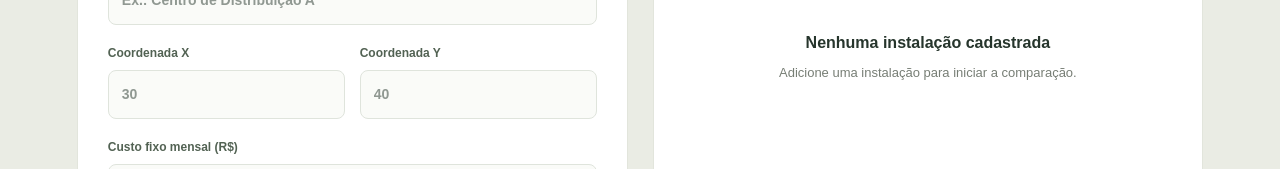
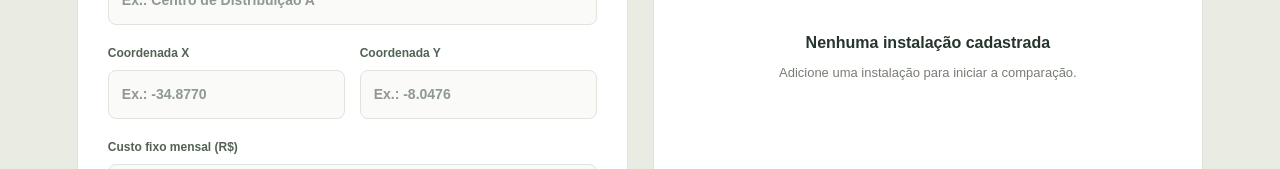
Before and after one commit to JohnnyFRL/LogiLocal_logistica, a Next.js app: page / in a window 1280 px wide. Shown: the part 3382-3551 px from the top of the page. Built offline with nearby package versions, Linux system fonts and the light colour scheme.

Commit message:
fix: correção para dados reais instalação

```diff
--- a/src/components/ComparacaoInstalacoes.tsx
+++ b/src/components/ComparacaoInstalacoes.tsx
@@ -43,6 +43,18 @@ export default function ComparacaoInstalacoes({ clientes }: Props) {
       setErro("Preencha os dados da instalação corretamente.");
       return;
     }
+
+    if (
+      numeroX < -180 ||
+      numeroX > 180 ||
+      numeroY < -90 ||
+      numeroY > 90
+) {
+  setErro("Informe uma longitude e latitude válidas.");
+  return;
+}
+
+
 
     const novaInstalacao: Instalacao = {
       id: crypto.randomUUID(),
@@ -162,9 +174,11 @@ export default function ComparacaoInstalacoes({ clientes }: Props) {
                 <input
                   type="number"
                   step="any"
+                  min="-180"
+                  max="180"
                   value={x}
                   onChange={(e) => setX(e.target.value)}
-                  placeholder="30"
+                  placeholder="Ex.: -34.8770"
                   required
                 />
               </label>
@@ -174,9 +188,11 @@ export default function ComparacaoInstalacoes({ clientes }: Props) {
                 <input
                   type="number"
                   step="any"
+                  min="-90"
+                  max="90"
                   value={y}
                   onChange={(e) => setY(e.target.value)}
-                  placeholder="40"
+                  placeholder="Ex.: -8.0476"
                   required
                 />
               </label>
@@ -341,9 +357,11 @@ export default function ComparacaoInstalacoes({ clientes }: Props) {
           </div>
 
           <p className="comparacao-observacao">
-            Os valores são estimativas baseadas em distâncias cartesianas,
-            demanda e custos informados. Não representam trajetos rodoviários
-            reais.
+            Os valores são estimativas baseadas em distâncias
+      geográficas aproximadas em linha reta, calculadas pela
+      fórmula de Haversine, considerando a demanda dos clientes
+      e os custos informados. Não representam trajetos
+      rodoviários reais.
           </p>
         </section>
       )}
```
